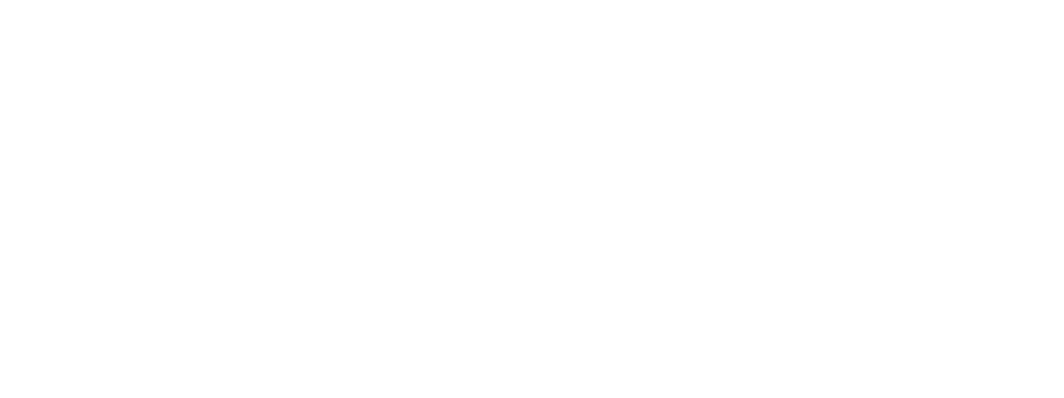
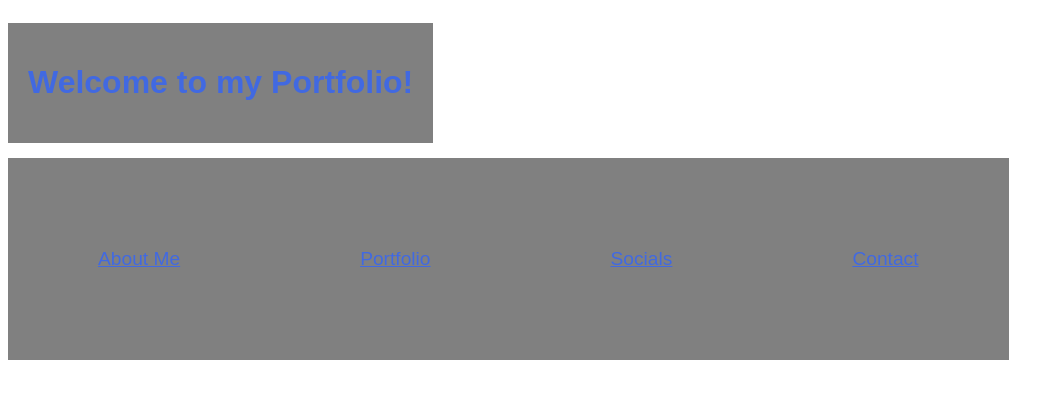
Before and after one commit to Hochipochi/Module-2-Challenge, a plain HTML site: page index.html in a window 1280 px wide. Shown: the whole page, without its empty margins (0-1064 px from the left). Drawn offline with Linux system fonts and the light colour scheme.

Commit message:
Started Formatting + Styling

```diff
--- a/index.html
+++ b/index.html
@@ -5,7 +5,20 @@
         <meta name="viewport" content="width=device-width, initial-scale=1.0">
         <title>Michael Smitte Portfolio</title>
         <link rel="stylesheet" href="./style.css">
+    </head>
+    <body>
+        <header>
+            <h1>Welcome to my Portfolio!</h1>
+        </header>
+
+        <main>
+            <a href="#">About Me</a>
+            <a href="#">Portfolio</a>
+            <a href="#">Socials</a>
+            <a href="#">Contact</a>
+        </main>
 
 
-    </head>
+
+    </body>
 </html>
--- a/style.css
+++ b/style.css
@@ -0,0 +1,38 @@
+* {
+    box-sizing: border-box;
+}
+
+body {
+    font-family: Arial;
+    color: royalblue;
+    display: flex;
+    flex-wrap: wrap;
+    flex-direction: row;
+
+}
+
+header {
+    background-color: grey;
+    text-align: center;
+    display: flex;
+    margin-top: 15px;
+    padding: 20px;
+    margin-right: 40px;
+}
+
+
+main {
+    background-color: grey;
+    text-align: center;
+    margin-top: 15px;
+    display: flex;
+}
+
+main a {
+    font-family: arial;
+    font-size: 120%;
+    color: royalblue;
+    justify-content:space-between;
+    padding: 90px;
+
+}
```
